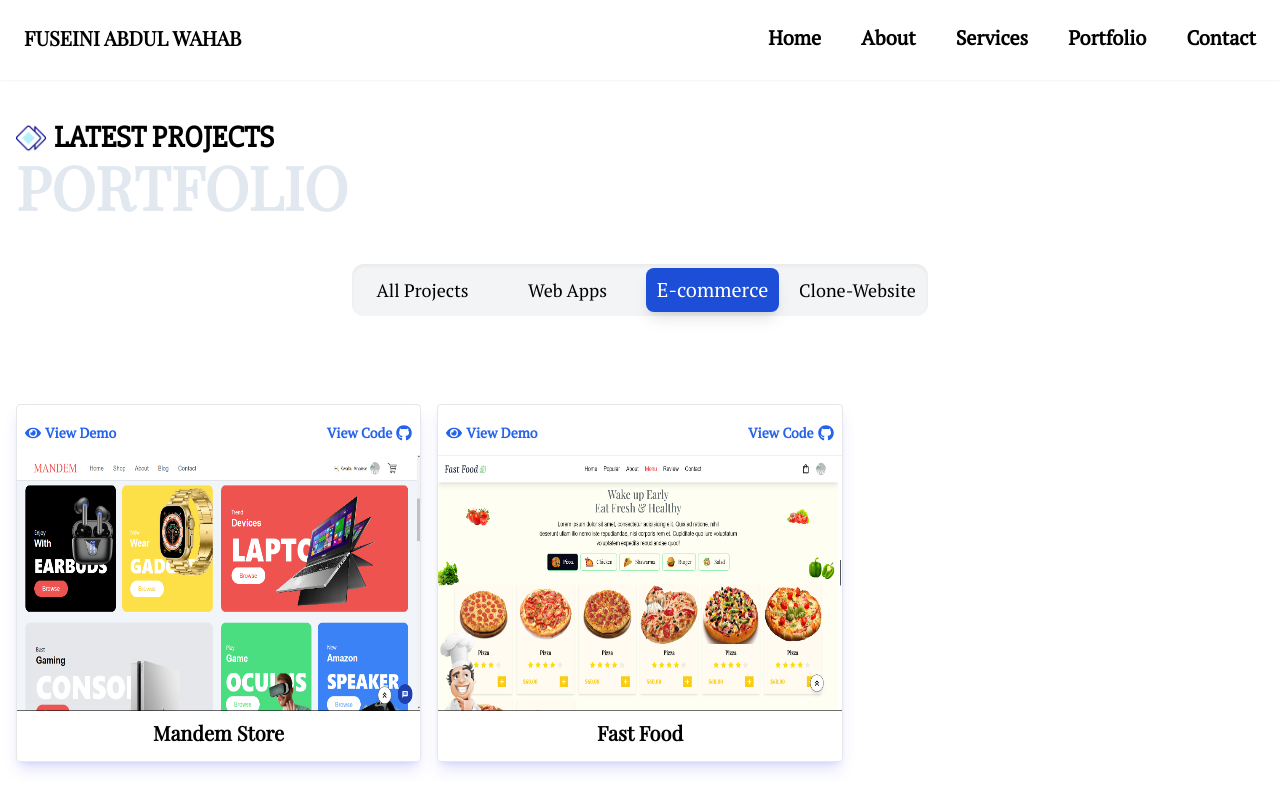
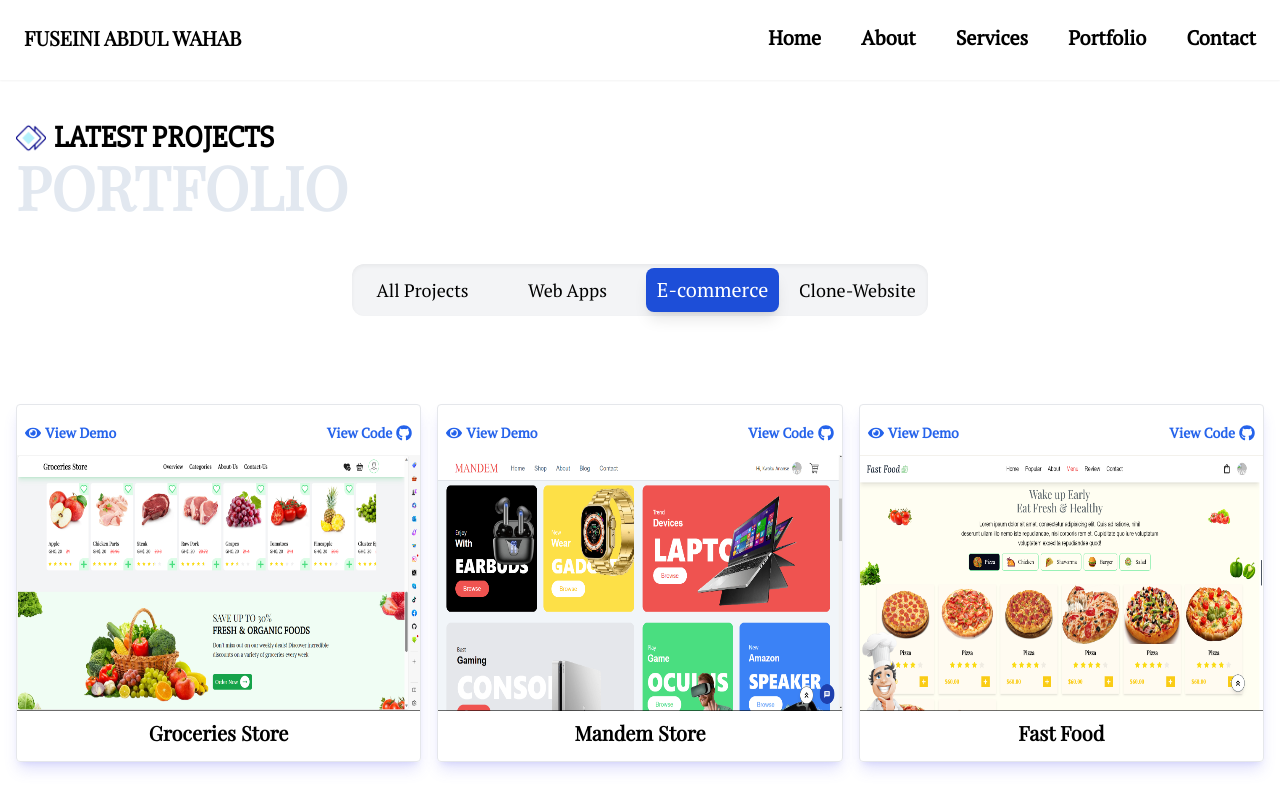
Before and after one commit to abdulwahabfuseini/PORTFOLIO, a Next.js app: page /portfolio in a window 1280 px wide. Both pictures are taken after a click on the button "E-commerce". Shown: the top 800 px of the page. Built offline with nearby package versions, Linux system fonts and the light colour scheme; a web font is replaced by a local one; what @shrutibalasa/tailwind-grid-auto-fit would draw is missing.

Commit message:
Project Page Updated

```diff
--- a/src/components/project/Data.js
+++ b/src/components/project/Data.js
@@ -33,16 +33,22 @@ export const PortFolio = [
   },
   {
     id: 5,
+    imgUrl: "store.png",
+    projectName: "Groceries Store",
+    code: "https://github.com/abdulwahabfuseini/Groceries-Store",
+    link: "https://groceries-store-lovat.vercel.app/",
+    connect: "link.png",
+  },
+  {
+    id: 6,
     imgUrl: "pro2.png",
     projectName: "Mandem Store",
     code: "https://github.com/abdulwahabfuseini/Mandem-Store",
     link: "https://mandem-store-24ff1.web.app",
     connect: "link.png",
   },
-
-
   {
-    id: 6,
+    id: 7,
     imgUrl: "pro5.png",
     projectName: "Fast Food",
     code: "https://github.com/abdulwahabfuseini/fast-food",
--- a/src/components/project/Project.jsx
+++ b/src/components/project/Project.jsx
@@ -76,7 +76,7 @@ const Project = () => {
       <div className="w-full">
         {toggleTab === 3 && (
           <div className="grid w-full gap-4 py-10 sm:grid-cols-2 lg:grid-cols-3">
-            {PortFolio.slice(4, 6).map((project) => (
+            {PortFolio.slice(4, 7).map((project) => (
               <ProjectCard key={project.id} project={project} />
             ))}
           </div>
```
Also changed, not shown: public/images/store.png (added).
